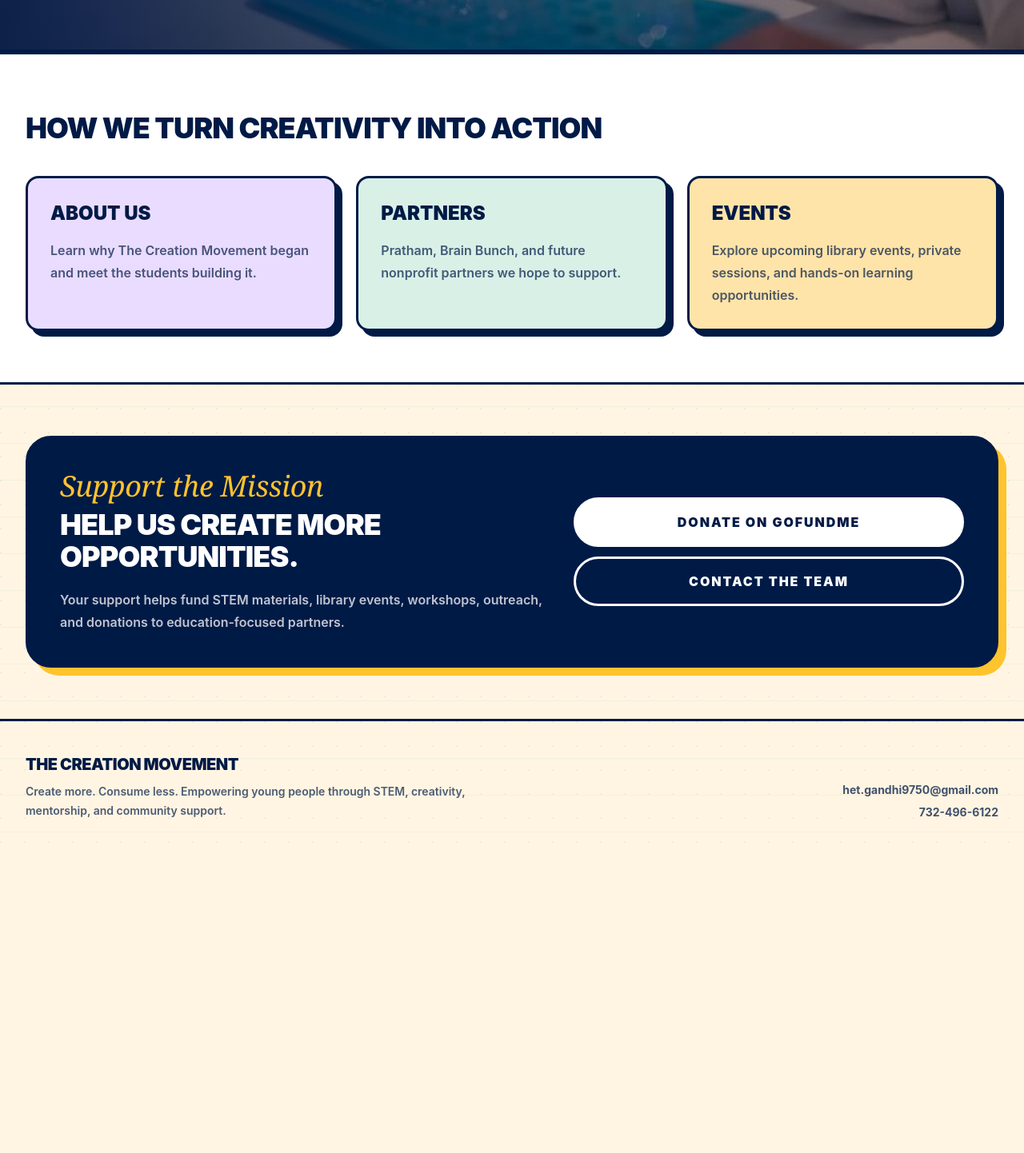
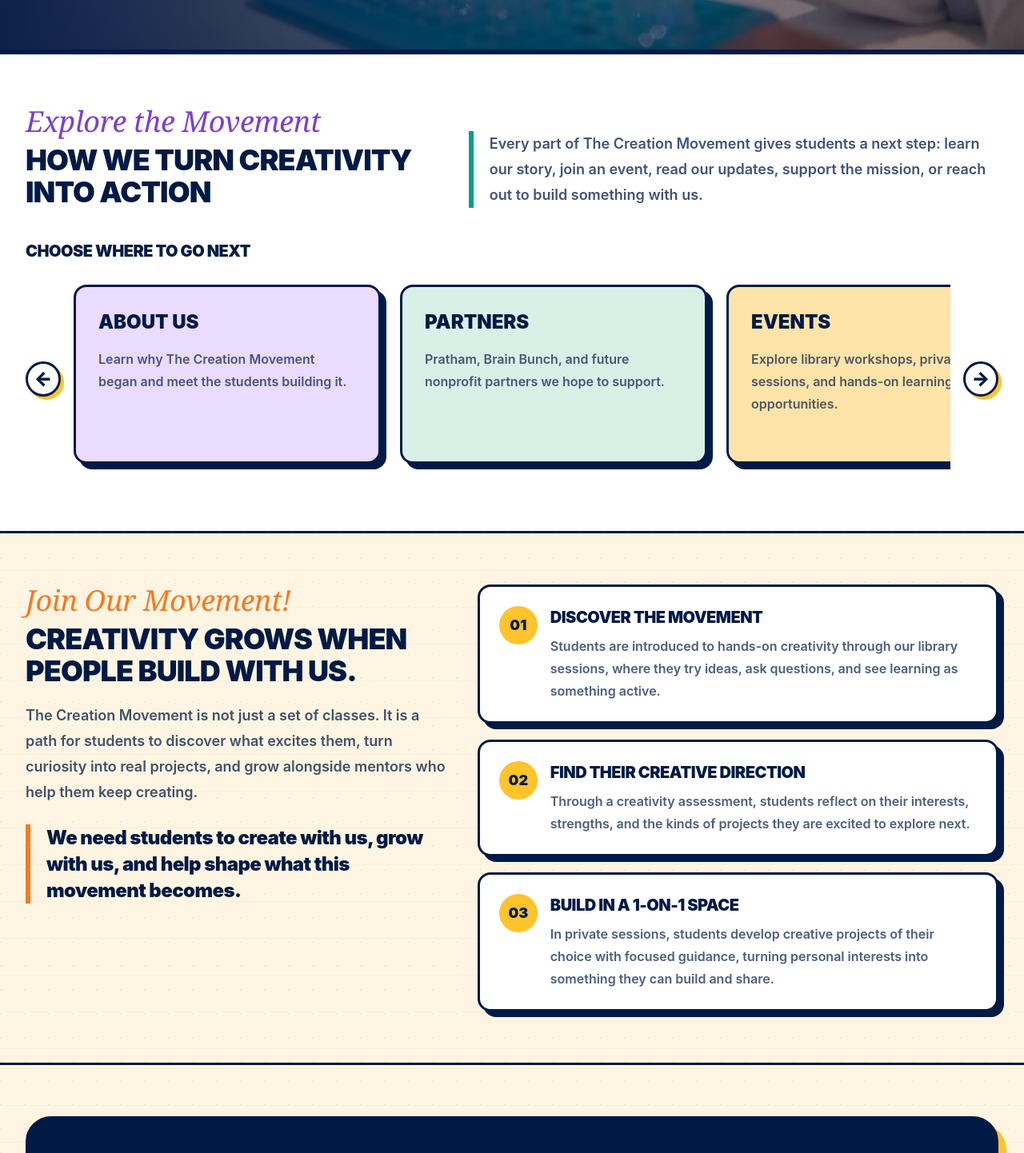
Before and after one commit to sid-manikandan/the-creation-movement-site, a Next.js app: page / in a window 1280 px wide. Shown: the part 780-2222 px from the top of the page at 80% size. Before the commit the page ends 1846 px from the top, so only its background shows below. Built offline with nearby package versions, Linux system fonts and the light colour scheme; no server answers.

Commit message:
changes 6/30

```diff
--- /dev/null
+++ b/app/components/ActionCarousel.tsx
@@ -0,0 +1,119 @@
+"use client";
+
+import Link from "next/link";
+import { useRef } from "react";
+
+const actionPages = [
+  {
+    title: "About Us",
+    href: "/about",
+    description:
+      "Learn why The Creation Movement began and meet the students building it.",
+    color: "bg-[#eadcff]",
+  },
+  {
+    title: "Partners",
+    href: "/partners",
+    description:
+      "Pratham, Brain Bunch, and future nonprofit partners we hope to support.",
+    color: "bg-[#d9f0e7]",
+  },
+  {
+    title: "Events",
+    href: "/events",
+    description:
+      "Explore library workshops, private sessions, and hands-on learning opportunities.",
+    color: "bg-[#ffe4a9]",
+  },
+  {
+    title: "Blogs",
+    href: "/blogs",
+    description:
+      "Read newsletters, workshop recaps, community updates, and student-written ideas.",
+    color: "bg-[#eadcff]",
+  },
+  {
+    title: "Support",
+    href: "/support",
+    description:
+      "Help fund workshops, supplies, resources, and programs that expand access.",
+    color: "bg-[#d9f0e7]",
+  },
+  {
+    title: "Contact",
+    href: "/contact",
+    description:
+      "Reach out about events, partnerships, lessons, volunteer ideas, or questions.",
+    color: "bg-[#ffe4a9]",
+  },
+];
+
+export default function ActionCarousel() {
+  const scrollerRef = useRef<HTMLDivElement>(null);
+
+  function scrollCards(direction: -1 | 1) {
+    const scroller = scrollerRef.current;
+
+    if (!scroller) {
+      return;
+    }
+
+    scroller.scrollBy({
+      left: direction * scroller.clientWidth * 0.9,
+      behavior: "smooth",
+    });
+  }
+
+  return (
+    <nav aria-labelledby="action-navigation-heading" className="mt-10">
+      <div className="mb-5 flex items-end justify-between gap-4">
+        <div>
+          <p
+            id="action-navigation-heading"
+            className="text-xl font-black uppercase tracking-tight text-ink"
+          >
+            Choose where to go next
+          </p>
+        </div>
+      </div>
+
+      <div className="grid grid-cols-[auto_minmax(0,1fr)_auto] items-center gap-3 sm:gap-4">
+        <button
+          type="button"
+          aria-label="Scroll cards left"
+          onClick={() => scrollCards(-1)}
+          className="grid size-11 shrink-0 place-items-center rounded-full border-3 border-ink bg-white text-2xl font-black leading-none text-ink shadow-[4px_4px_0_#ffc32d] transition-transform hover:-translate-y-0.5"
+        >
+          ←
+        </button>
+
+        <div
+          ref={scrollerRef}
+          className="flex snap-x snap-mandatory gap-6 overflow-x-auto px-1 py-2 pb-5"
+        >
+          {actionPages.map((page) => (
+            <Link
+              key={page.href}
+              href={page.href}
+              className={`${page.color} min-h-56 min-w-full snap-start rounded-2xl border-3 border-ink p-7 shadow-[7px_7px_0_#001a46] outline-offset-4 transition-transform hover:-translate-y-1 focus-visible:outline-3 focus-visible:outline-ink sm:min-w-[21rem] lg:min-w-[24rem]`}
+            >
+              <h3 className="text-2xl font-black uppercase">{page.title}</h3>
+              <p className="mt-4 font-semibold leading-7 text-ink/70">
+                {page.description}
+              </p>
+            </Link>
+          ))}
+        </div>
+
+        <button
+          type="button"
+          aria-label="Scroll cards right"
+          onClick={() => scrollCards(1)}
+          className="grid size-11 shrink-0 place-items-center rounded-full border-3 border-ink bg-white text-2xl font-black leading-none text-ink shadow-[4px_4px_0_#ffc32d] transition-transform hover:-translate-y-0.5"
+        >
+          →
+        </button>
+      </div>
+    </nav>
+  );
+}
--- a/app/contact/page.tsx
+++ b/app/contact/page.tsx
@@ -7,8 +7,9 @@ export default function ContactPage() {
           Reach out to the team.
         </h1>
         <p className="mt-7 max-w-3xl text-lg font-semibold leading-8 text-ink/75">
-          Use this page for general questions, event interest, partnership
-          ideas, volunteer opportunities, and future blog/newsletter ideas.
+          Use this page for general questions, event interest, and partnership
+          ideas. For future blog/newsletter ideas or suggestions, use our
+          suggestion box.
         </p>
       </section>
 
--- a/app/page.tsx
+++ b/app/page.tsx
@@ -1,4 +1,5 @@
 import Link from "next/link";
+import ActionCarousel from "@/app/components/ActionCarousel";
 import {
   fallbackHomepageContent,
   type HomepageContent,
@@ -6,29 +7,8 @@ import {
 import { sanityFetch } from "@/sanity/lib/live";
 import { HOMEPAGE_QUERY } from "@/sanity/lib/queries";
 
-const featuredPages = [
-  {
-    title: "About Us",
-    href: "/about",
-    description:
-      "Learn why The Creation Movement began and meet the students building it.",
-    color: "bg-[#eadcff]",
-  },
-  {
-    title: "Partners",
-    href: "/partners",
-    description:
-      "Pratham, Brain Bunch, and future nonprofit partners we hope to support.",
-    color: "bg-[#d9f0e7]",
-  },
-  {
-    title: "Events",
-    href: "/events",
-    description:
-      "Explore upcoming library events, private sessions, and hands-on learning opportunities.",
-    color: "bg-[#ffe4a9]",
-  },
-];
+const suggestionBoxUrl =
+  "https://docs.google.com/forms/d/1o2RYwHPuUqO-crPP_IIXH3mVPXR8J-b8isG8biEEihI/edit?ts=6a442733";
 
 function withFallback(content: Partial<HomepageContent> | null): HomepageContent {
   return {
@@ -95,24 +75,86 @@ export default async function Home() {
 
       <section className="border-y-3 border-ink bg-white py-16">
         <div className="section-shell">
-          <div className="max-w-3xl">
+          <div className="grid gap-6 lg:grid-cols-[0.8fr_1fr] lg:items-end">
+            <div>
+              <p className="font-accent text-4xl text-purple">
+                Explore the Movement
+              </p>
               <h2 className="mt-2 text-4xl font-black uppercase tracking-tight">
                 How we turn creativity into action
               </h2>
             </div>
-          <div className="mt-10 grid gap-6 md:grid-cols-3">
-            {featuredPages.map((page) => (
-              <Link
-                key={page.href}
-                href={page.href}
-                className={`${page.color} rounded-2xl border-3 border-ink p-7 shadow-[7px_7px_0_#001a46] transition-transform hover:-translate-y-1`}
+            <p className="border-l-[6px] border-teal pl-5 text-lg font-semibold leading-8 text-ink/75">
+              Every part of The Creation Movement gives students a next step:
+              learn our story, join an event, read our updates, support the
+              mission, or reach out to build something with us.
+            </p>
+          </div>
+          <ActionCarousel />
+        </div>
+      </section>
+
+      <section className="border-b-3 border-ink bg-paper py-16">
+        <div className="section-shell">
+          <div className="grid gap-8 lg:grid-cols-[0.9fr_1.1fr] lg:items-start">
+            <div>
+              <p className="font-accent text-4xl text-orange">
+                Join Our Movement!
+              </p>
+              <h2 className="mt-2 text-4xl font-black uppercase tracking-tight">
+                Creativity grows when people build with us.
+              </h2>
+              <p className="mt-5 text-lg font-semibold leading-8 text-ink/75">
+                The Creation Movement is not just a set of classes. It is a
+                path for students to discover what excites them, turn curiosity
+                into real projects, and grow alongside mentors who help them
+                keep creating.
+              </p>
+              <p className="mt-6 border-l-[6px] border-orange pl-5 text-2xl font-black leading-snug tracking-tight text-ink">
+                We need students to create with us, grow with us, and help
+                shape what this movement becomes.
+              </p>
+            </div>
+
+            <div className="grid gap-5">
+              {[
+                {
+                  step: "01",
+                  title: "Discover the movement",
+                  description:
+                    "Students are introduced to hands-on creativity through our library sessions, where they try ideas, ask questions, and see learning as something active.",
+                },
+                {
+                  step: "02",
+                  title: "Find their creative direction",
+                  description:
+                    "Through a creativity assessment, students reflect on their interests, strengths, and the kinds of projects they are excited to explore next.",
+                },
+                {
+                  step: "03",
+                  title: "Build in a 1-on-1 space",
+                  description:
+                    "In private sessions, students develop creative projects of their choice with focused guidance, turning personal interests into something they can build and share.",
+                },
+              ].map((item) => (
+                <article
+                  key={item.step}
+                  className="grid gap-4 rounded-2xl border-3 border-ink bg-white p-6 shadow-[7px_7px_0_#001a46] sm:grid-cols-[auto_1fr]"
                 >
-                <h3 className="text-2xl font-black uppercase">{page.title}</h3>
-                <p className="mt-4 font-semibold leading-7 text-ink/70">
-                  {page.description}
+                  <p className="grid size-12 place-items-center rounded-full bg-sun text-lg font-black text-ink">
+                    {item.step}
                   </p>
-              </Link>
+                  <div>
+                    <h3 className="text-xl font-black uppercase tracking-tight">
+                      {item.title}
+                    </h3>
+                    <p className="mt-2 font-semibold leading-7 text-ink/70">
+                      {item.description}
+                    </p>
+                  </div>
+                </article>
               ))}
+            </div>
           </div>
         </div>
       </section>
@@ -120,20 +162,22 @@ export default async function Home() {
       <section className="section-shell py-16">
         <div className="grid gap-8 rounded-[2rem] border-3 border-ink bg-ink p-8 text-white shadow-[10px_10px_0_#ffc32d] lg:grid-cols-[1fr_0.8fr] lg:p-10">
           <div>
-            <p className="font-accent text-4xl text-sun">Support the Mission</p>
+            <p className="font-accent text-4xl text-sun">Suggestion Box</p>
             <h2 className="mt-2 text-4xl font-black uppercase tracking-tight">
-              {homepage.donateTitle}
+              Help shape what we build next.
             </h2>
             <p className="mt-5 max-w-2xl font-semibold leading-7 text-white/75">
-              {homepage.donateText}
+              Have a workshop idea, article topic, event suggestion, or project
+              you want to see The Creation Movement explore? Send it our way so
+              we can keep growing with the community.
             </p>
           </div>
           <div className="flex flex-col justify-center gap-3">
             <Link
-              href={homepage.donateUrl}
+              href={suggestionBoxUrl}
               className="rounded-full border-3 border-white bg-white px-7 py-4 text-center font-black uppercase tracking-[0.12em] text-ink"
             >
-              {homepage.donateButtonText}
+              Open suggestion box
             </Link>
             <Link
               href="/contact"
--- a/app/support/page.tsx
+++ b/app/support/page.tsx
@@ -1,4 +1,7 @@
 import Link from "next/link";
+
+const suggestionBoxUrl =
+  "https://docs.google.com/forms/d/1o2RYwHPuUqO-crPP_IIXH3mVPXR8J-b8isG8biEEihI/edit?ts=6a442733";
 
 const supportOptions = [
   {
@@ -7,9 +10,9 @@ const supportOptions = [
       "Help with workshops, outreach, event setup, student support, and future service opportunities.",
   },
   {
-    title: "Donate",
+    title: "Suggest an Idea",
     description:
-      "Support The Creation Movement through GoFundMe or donate directly through partner campaigns.",
+      "Share workshop ideas, article topics, project suggestions, community needs, or ways we can keep improving.",
   },
   {
     title: "Spread the Word",
@@ -27,8 +30,8 @@ export default function SupportPage() {
           There is more than one way to help.
         </h1>
         <p className="mt-7 max-w-3xl text-lg font-semibold leading-8 text-ink/75">
-          You can support The Creation Movement by volunteering, donating,
-          sharing the mission, or connecting us with families, schools,
+          You can support The Creation Movement by volunteering, sharing ideas,
+          spreading the mission, or connecting us with families, schools,
           libraries, and organizations that care about youth creativity.
         </p>
       </section>
@@ -63,10 +66,10 @@ export default function SupportPage() {
             that are useful and community-centered.
           </p>
           <Link
-            href="/contact"
+            href={suggestionBoxUrl}
             className="mt-7 inline-flex rounded-full border-3 border-white bg-white px-6 py-3 text-sm font-black uppercase tracking-[0.12em] text-ink"
           >
-            Email an idea
+            Open suggestion box
           </Link>
         </div>
       </section>
```
Also changed, not shown: app/about/page.tsx (+8 -3 lines), app/layout.tsx (+3 -6 lines). Lines whose indentation alone changed are shown as unchanged.
